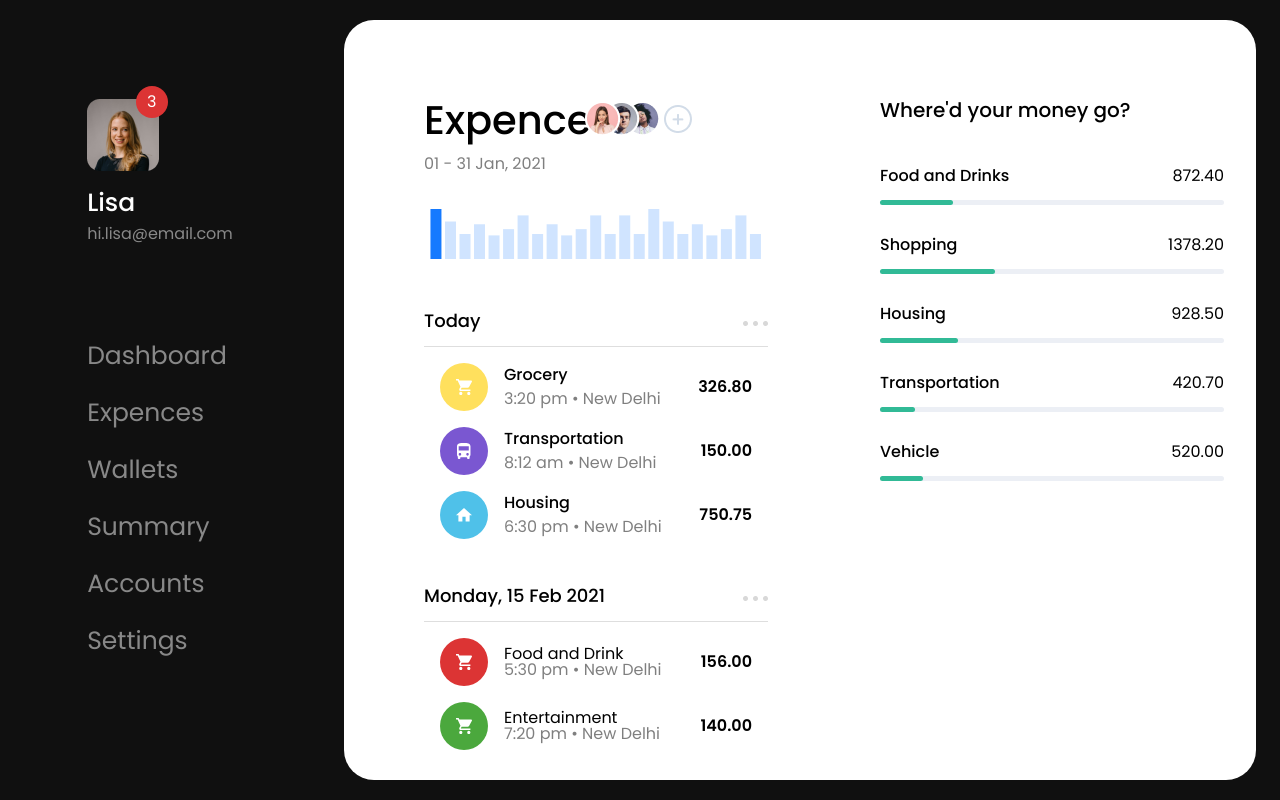
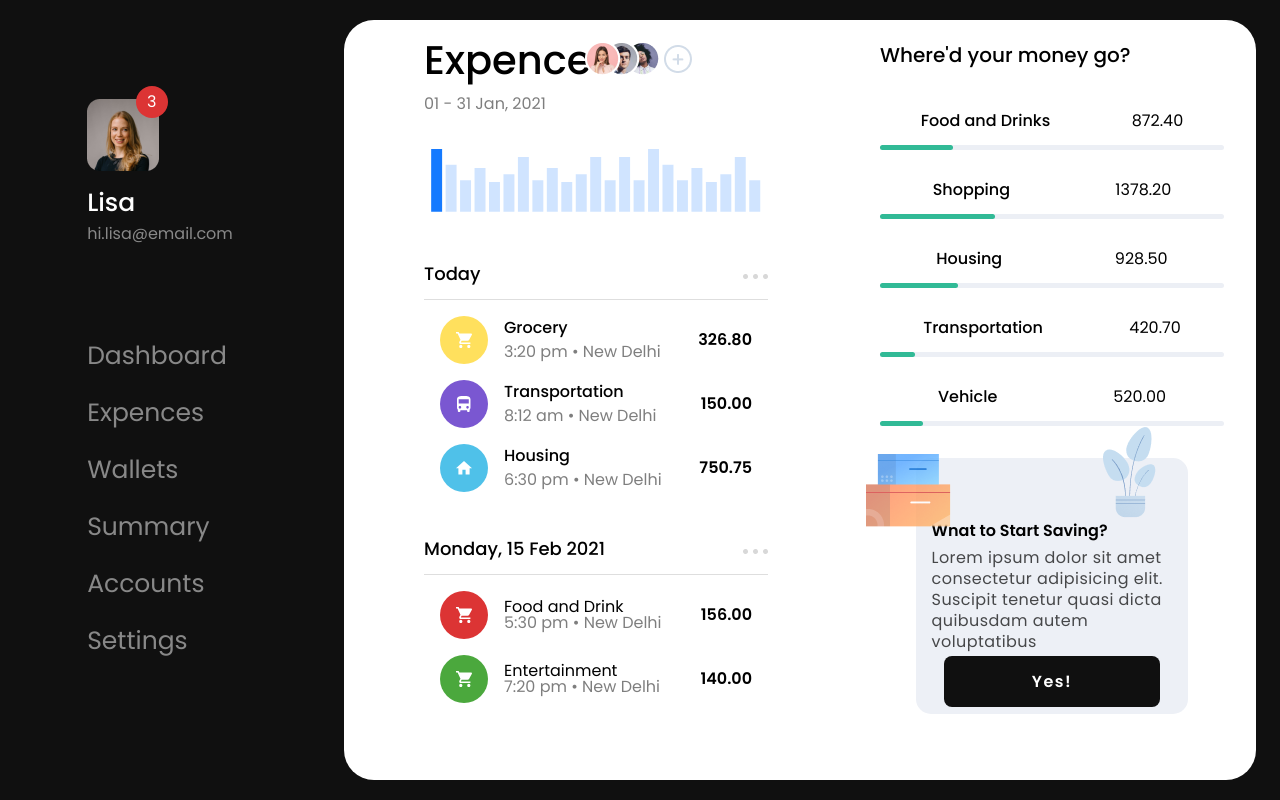
Before and after one commit to kritika243/dashboard-app, a React (Create React App) app: page / in a window 1280 px wide. Built offline with nearby package versions, Linux system fonts and the light colour scheme.

Commit message:
added last div and finished it's styling

```diff
--- a/src/pages/Expences/Expences.module.scss
+++ b/src/pages/Expences/Expences.module.scss
@@ -15,18 +15,23 @@
   width: 95%;
   height: 95%;
   border-radius: 30px;
-  // overflow-y: scroll;
+  overflow-y: scroll;
   display: flex;
 }
 
 .expences_overview {
   width: 65%;
   padding: 5rem;
-  overflow-y: scroll;
+
+  padding-top: 20px;
+
+  padding-bottom: 13px;
+
+  // overflow-y: scroll;
 }
-.expences_overview::-webkit-scrollbar {
-  display: none;
-}
+// .expences_overview::-webkit-scrollbar {
+//   display: none;
+// }
 
 .expences_header {
   display: flex;
@@ -132,7 +137,10 @@
   width: 65%;
   border-color: #f9fafc;
   border-radius: 0 50px 50px 0;
-  padding: 5rem 2rem;
+  // padding: 5rem 2rem;
+  padding-left: 2rem;
+  padding-right: 2rem;
+  padding-top: 25px;
 }
 
 .money_overview_title {
@@ -143,7 +151,7 @@
 
 .spent_category {
   display: flex;
-  justify-content: space-between;
+  justify-content: space-around;
 }
 
 .spent_category_name {
@@ -166,3 +174,57 @@
   position: absolute;
   border-radius: 5px;
 }
+
+.save_money_div {
+  width: 70%;
+  margin: 0 auto;
+  background-color: #edf0f6;
+  padding: 1rem;
+  border-radius: 15px;
+  padding-top: 1px;
+  margin-top: 2rem;
+
+  padding-bottom: 3px;
+  position: relative;
+}
+
+.boxes {
+  position: absolute;
+  left: -50px;
+  top: -4px;
+  opacity: 0.8;
+}
+
+.pot {
+  position: absolute;
+  top: -31px;
+  left: 187px;
+}
+
+.save_money_title {
+  font-weight: 600;
+  margin-top: 4rem;
+}
+
+.save_money_info {
+  opacity: 0.7;
+  margin-top: 0.5rem;
+  line-height: 21px;
+  letter-spacing: 0.428571px;
+}
+
+.button {
+  cursor: pointer;
+  background-color: #101010;
+  border-radius: 8px;
+  color: white;
+  font-weight: 600;
+  line-height: 19px;
+  letter-spacing: 1.5px;
+  padding: 1rem 3rem;
+  // margin-top: 1.5rem;
+  margin: 4px auto;
+  width: 50%;
+  display: flex;
+  justify-content: center;
+}
--- a/src/pages/Expences/Expences.tsx
+++ b/src/pages/Expences/Expences.tsx
@@ -8,6 +8,8 @@ import optionsIcon from '../../assets/png/menuIcon.png'
 import cartIcon from '../../assets/svg/cartIcon.svg'
 import transportIcon from '../../assets/svg/transportIcon.svg'
 import houseIcon from '../../assets/svg/houseIcon.svg'
+import boxes from '../../assets/png/boxes.png'
+import pot from '../../assets/png/plant.png'
 
 import { BarChart, Bar, ResponsiveContainer, Cell } from 'recharts'
 
@@ -398,6 +400,19 @@ export default function Expences() {
                 </li>
               ))}
             </ul>
+
+            <div className={styles.save_money_div}>
+              <img className={styles.boxes} src={boxes} alt='boxes' />
+              <img className={styles.pot} src={pot} alt='pot' />
+              <p className={styles.save_money_title}>Wnat to Start Saving?</p>
+              <p className={styles.save_money_info}>
+                Lorem ipsum dolor sit amet consectetur adipisicing elit.
+                Suscipit tenetur quasi dicta quibusdam autem voluptatibus
+              </p>
+              <button className={styles.button} type='button'>
+                Yes!
+              </button>
+            </div>
           </section>
         </div>
       </main>
```
